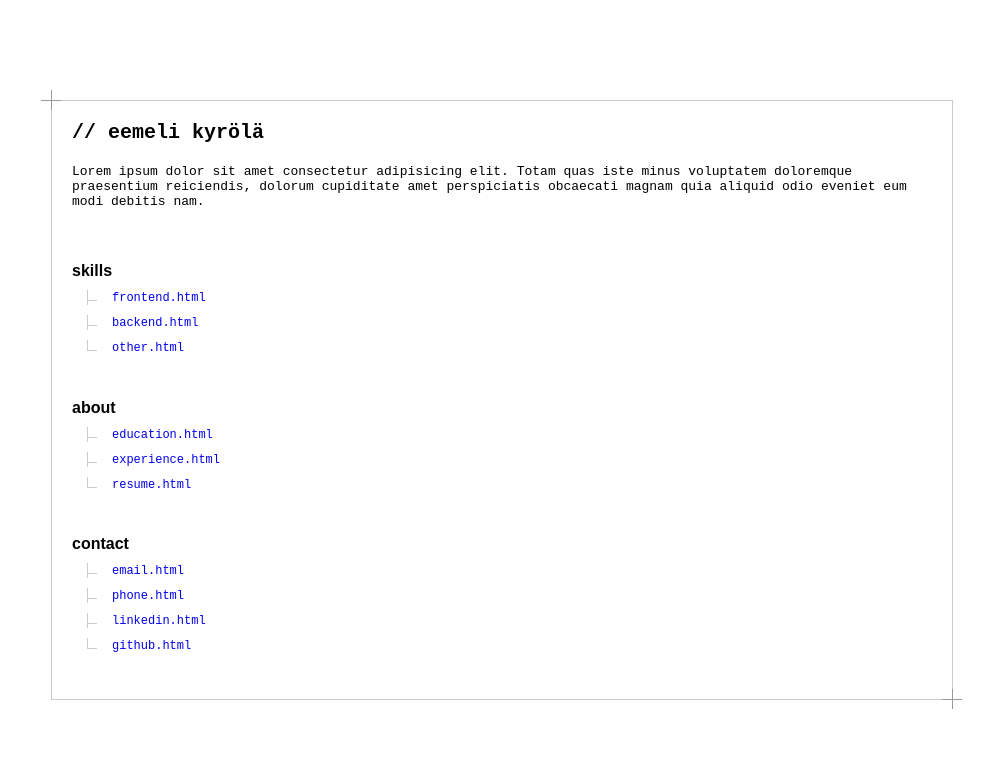
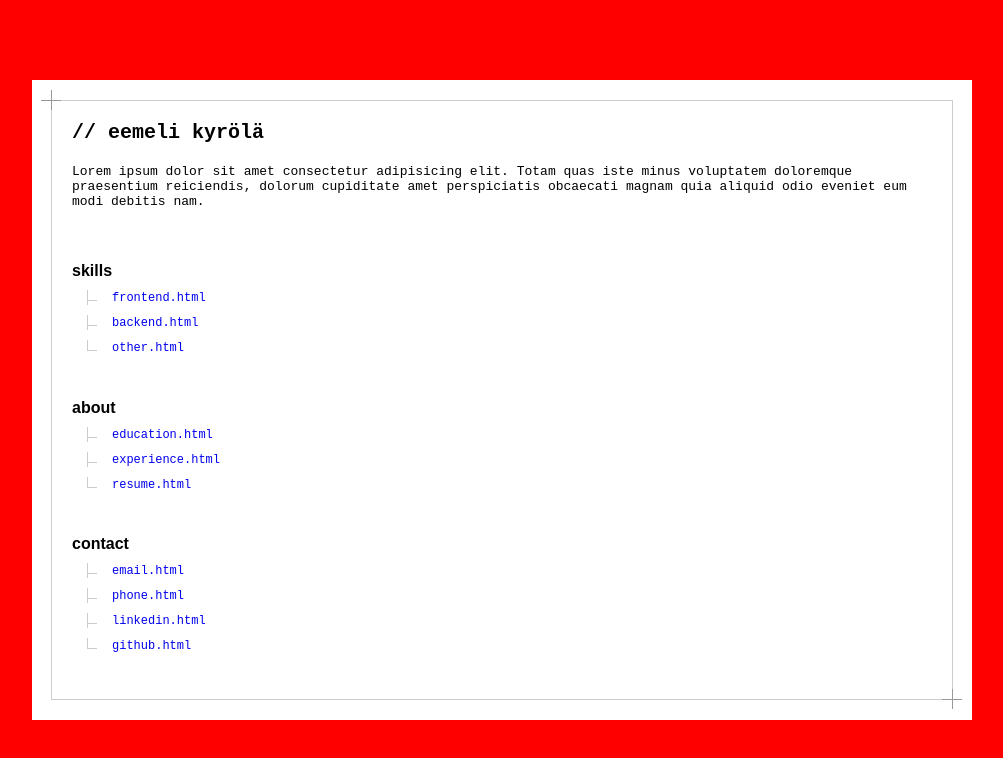
Before and after one commit to ek-60/eemeli-kyrola, a website: page index.html in a window 1280 px wide. Shown: the whole page, without its empty margins (138-1141 px from the left). Drawn offline with Linux system fonts and the light colour scheme.

Commit message:
Update styles.css

```diff
--- a/style/styles.css
+++ b/style/styles.css
@@ -36,7 +36,7 @@ h2, h3 {
 }
 
 .app-main {
-    background-color: #ffffff;
+    background-color: red;
     width: 100%;
     height: 100%;
     min-height: 100vh;
@@ -44,6 +44,7 @@ h2, h3 {
     justify-content: center;
     align-items: center;
     position: relative;
+    padding: 10px;
 }
 
 /*
```
